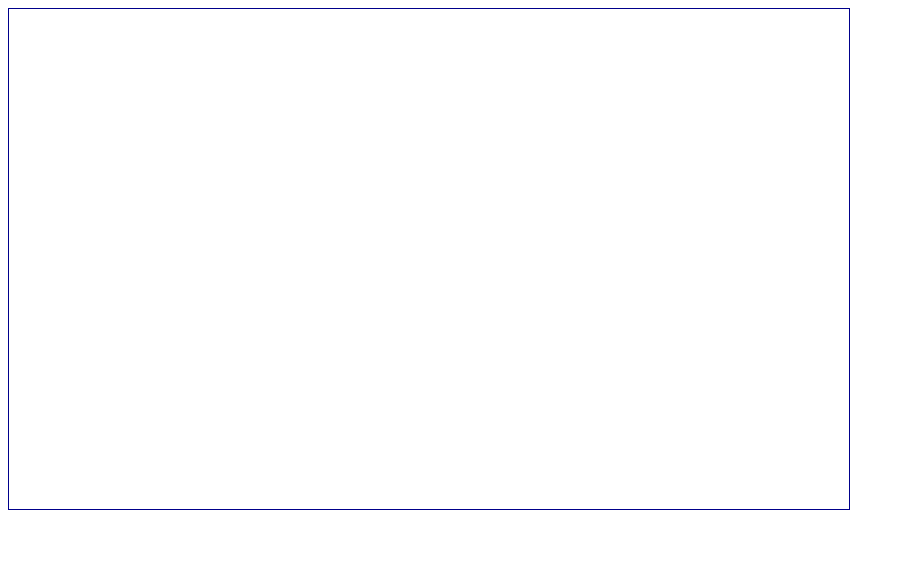
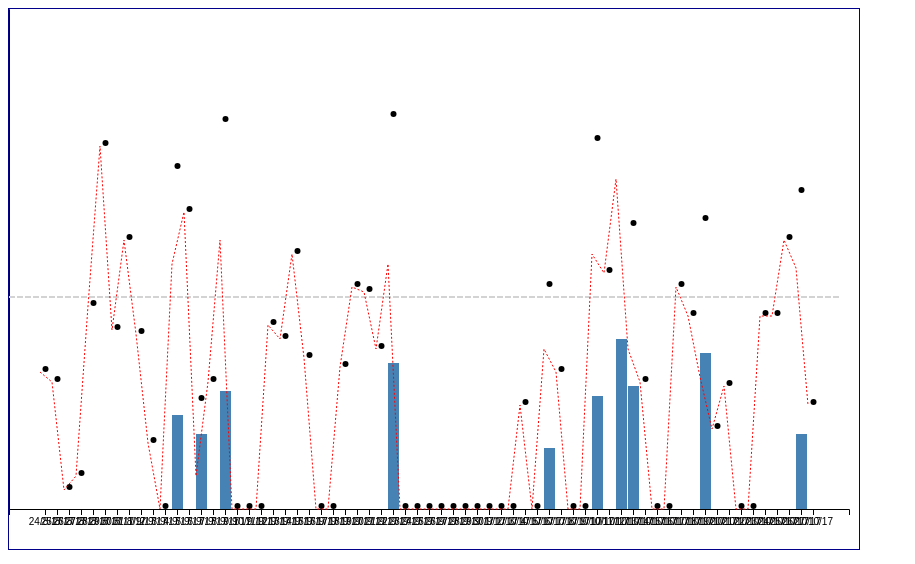
Before and after one commit to philgough/vr-active-minutes, a plain HTML site: page index.html in a window 1280 px wide. Shown: the whole page, without its empty margins (0-915 px from the left). Drawn offline with nearby package versions, Linux system fonts and the light colour scheme.

Commit message:
saturday afternoon updates.

```diff
--- a/datavis.js
+++ b/datavis.js
@@ -1,18 +1,115 @@
+var Data
+
 window.onload = function() {
 
-	var chartDims = {width: 840, height: 500};
-	var padding = {top: 10, bottom:10, left:10, right:10}
+	var svgDims = {width: 840, height: 500};
+	var svgMargin = {top: 10, bottom:30, left:0, right:10};
+	svgMargin.vertical = svgMargin.top + svgMargin.bottom;
+	svgMargin.horizontal = svgMargin.left + svgMargin.right;
+	var svg;
+	d3.csv("data.csv")
+	  	.then(function(data) {
+			svg = d3.select("#chart")
+			svg.attr("width", svgDims.width + svgMargin.horizontal)
+				.attr("height", svgDims.height + svgMargin.vertical).style("border", "1px solid darkblue");
 
-	d3.csv('data.csv')
-	  .then(function(data) {
-		d3.select('#chart').attr('width', chartDims.width).attr('height', chartDims.height).style('border', '1px solid darkblue');
+			// console.log(data);
 
-		console.log(data);
+			// external data for testing
+			Data = data;
+			barData = [];
+			// grab the bar svg data - since it's only a few of the sample data points
+			data.forEach(function(d) {if (d.VR_HR_Values.length > 0) {barData.push(d);}})
 
-		// draw the line chart
+			// create the chart
+			var x = d3.scaleBand().rangeRound([0, svgDims.width]).padding(0.1),
+	 		y = d3.scaleLinear().rangeRound([svgDims.height, 0]);
 
 
-	  })
+	 		// x-axis based on date
+			x.domain(data.map(function(d) { return d.Date; }));
+			// y-axis based on Total active minutes
+			y.domain([0, d3.max(data, function(d) { return +d.Total_AM; })]);
+			// console.log(x, y);
+
+			svg.append("g")
+				.attr("class", "axis x-axis")
+				.attr("transform", "rotate(-90)")
+				.attr("transform", "translate("+ svgMargin.left + ", "+ (svgDims.height) + ")")
+				.call(d3.axisBottom(x));
+
+			svg.append("g")
+				.attr("class", "axis y-axis")
+				.attr("transform", "translate("+svgMargin.left + ")")
+				.call(d3.axisLeft(y))//.ticks(10, "Active_Minutes"))
+
+
+			// bars for specific vr values
+			var vr_bars = svg.append("g")
+				.attr("class", ".bar-chart")
+				.attr("transform", "translate("+ svgMargin.left + ")")
+				.attr("width", svgDims.width)
+				.attr("height", svgDims.height);
+
+			vr_bars.selectAll(".bar")
+				.data(barData)
+				.enter().append("rect")
+					.attr("class", "bar")
+					.attr("x", function(d) {return x(d.Date)})
+					.attr("y", function(d) {return y(+d.VR_AM)})
+					.attr("width", x.bandwidth())
+					.attr("height", function(d) {return svgDims.height - y(+d.VR_AM)})
+
+
+			// add a line for the
+			var recommended_line = svg.append("g")
+				.attr("class", "recommended_line")
+				.attr("transform", "translate("+ svgMargin.left + ")")
+
+
+			recommended_line.append("line")
+				.attr("class", "dashed-line")
+				.attr("y1", y(45))
+				.attr("y2", y(45))
+				.attr("x1", svgMargin.left)
+				.attr("x2", svgDims.width - svgMargin.horizontal)
+
+
+
+			// line chart for active minutes
+			var step_line = svg.append("g"). attr("class", "step_line")
+							.attr("transform", "translate("+ svgMargin.left + ")")
+
+
+
+			var line = d3.line()
+				.x(function(d) { console.log(d); return x(d.Date); })
+				.y(function(d) { return y(d.Steps_AM); });
+
+			step_line.append("path")
+				.datum(data)
+				.attr("class", "step-path")
+				.attr("fill", "none")
+				// .attr("stroke", "red")
+				// .attr("stroke-width", 1.5)
+				.attr("d", line)
+
+
+
+			var dotRadius = 3;
+			// dots for total active minutes
+			vr_bars.selectAll(".dot")
+				.data(data)
+				.enter().append("circle")
+					.attr("class", "dot")
+					.attr("cx", function(d) {return x(d.Date) + x.bandwidth()/2})
+					// .attr("y", function(d) {return y(+d.Total_AM)})
+					.attr("cy", function(d) {return y(+d.Total_AM) - dotRadius})
+					.attr("r", dotRadius);
+					// .attr("height", 10);
+
+
+		})
 
 
 
--- a/index.html
+++ b/index.html
@@ -2,6 +2,7 @@
 <html>
 <head>
 	<title>VR exercise dashboard</title>
+	<link rel="stylesheet" type="text/css" href="style.css">
 </head>
 <body>
 	<script type="text/javascript" src="https://cdnjs.cloudflare.com/ajax/libs/d3/5.5.0/d3.js"></script>
--- a/style.css
+++ b/style.css
@@ -0,0 +1,23 @@
+.bar {
+  fill: steelblue;
+}
+
+.bar:hover {
+  fill: brown;
+}
+
+.axis--x path {
+  display: none;
+}
+
+.dashed-line {
+    stroke: lightgrey;
+    stroke-width: 2px;
+    stroke-dasharray: 6 2;
+}
+
+.step-path {
+    stroke: red;
+    stroke-width: 1px;
+    stroke-dasharray: 2 2;
+}
```
Also changed, not shown: data.csv, 1 other file.
